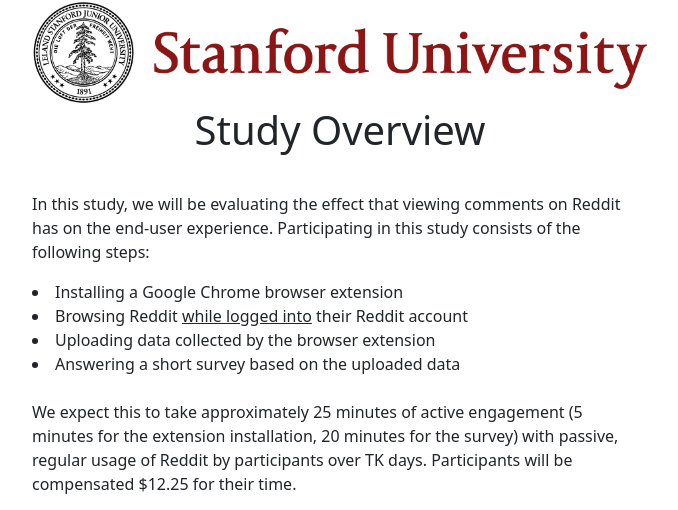
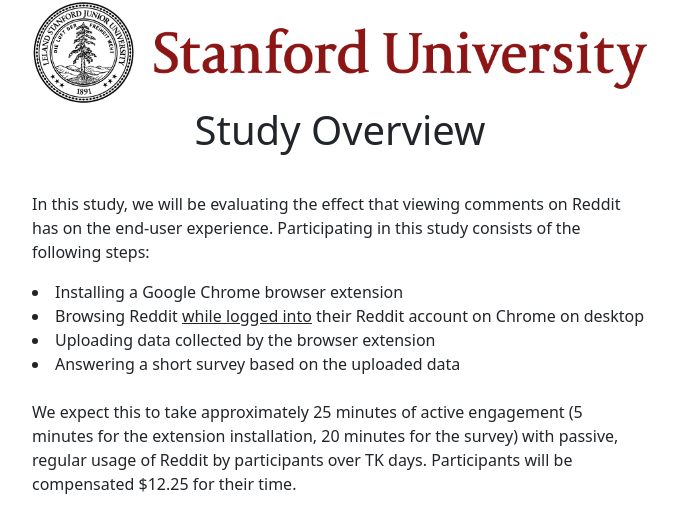
Before and after one commit to shljessie/RedditSurvey, a Flask app: page /inform in a window 1280 px wide. Shown: the part 65-575 px from the top of the page, without its empty margins (300-978 px from the left). Run offline with Flask 3, Linux system fonts and the light colour scheme; the visitor is signed in with stand-in values (Sample User, id 1).

Commit message:
adding detail about chrome/desktop requirements

```diff
--- a/templates/inform.html
+++ b/templates/inform.html
@@ -15,7 +15,7 @@
     <p>
       In this study, we will be evaluating the effect that viewing comments on Reddit has on the end-user experience. Participating in this study consists of the following steps:
       <li>Installing a Google Chrome browser extension</li>
-      <li>Browsing Reddit <u>while logged into</u> their Reddit account</li>
+      <li>Browsing Reddit <u>while logged into</u> their Reddit account on Chrome on desktop</li>
       <li>Uploading data collected by the browser extension</li>
       <li>Answering a short survey based on the uploaded data</li>
       <br>
```
